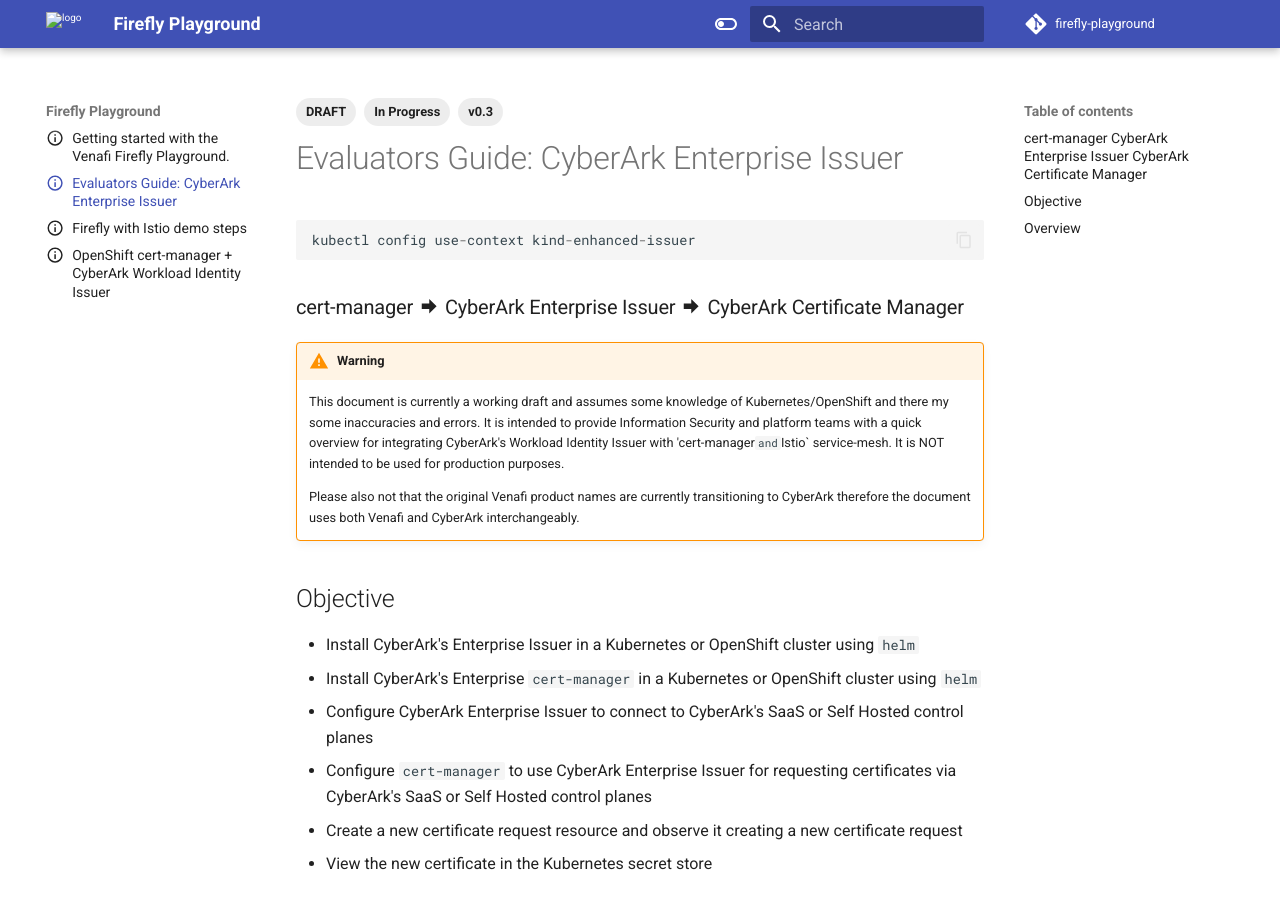
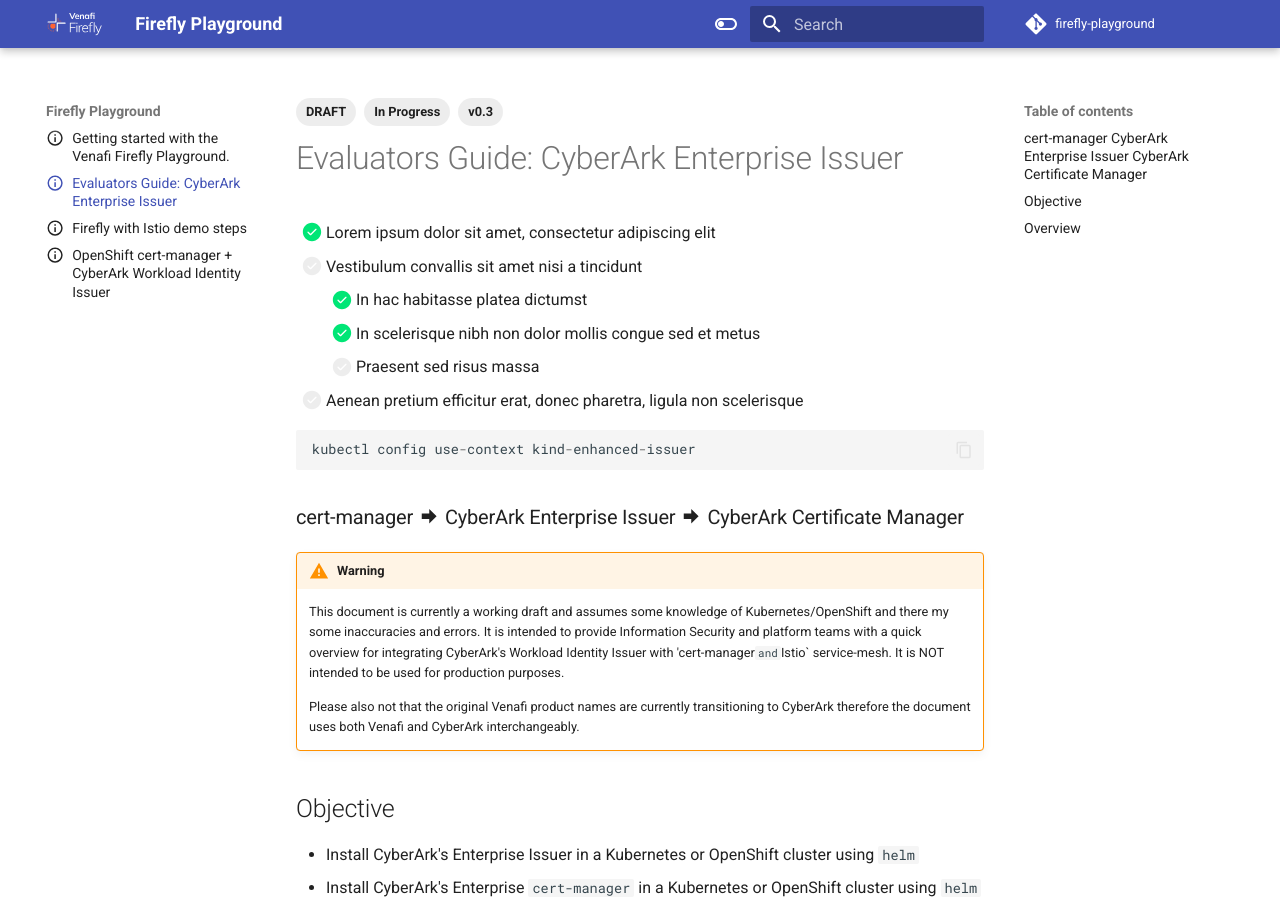
Before and after one commit to Venafi/firefly-playground, an MkDocs documentation site: the page built from docs/ei-quick-start.md, in a window 1280 px wide and 900 px high. Built offline with MkDocs 1.6.1 and Material for MkDocs 9.7.7, drawn with Linux system fonts in a browser that asks for light colours; comment, search, counter and statistics services are not loaded; the version menu is left out.

Commit message:
fixed issues

````diff
--- a/docs/ei-quick-start.md
+++ b/docs/ei-quick-start.md
@@ -7,6 +7,13 @@
 ---
 
 # Evaluators Guide: CyberArk Enterprise Issuer
+
+- [x] Lorem ipsum dolor sit amet, consectetur adipiscing elit
+- [ ] Vestibulum convallis sit amet nisi a tincidunt
+    * [x] In hac habitasse platea dictumst
+    * [x] In scelerisque nibh non dolor mollis congue sed et metus
+    * [ ] Praesent sed risus massa
+- [ ] Aenean pretium efficitur erat, donec pharetra, ligula non scelerisque
 
 ```sql
 kubectl config use-context kind-enhanced-issuer
--- a/mkdocs.yml
+++ b/mkdocs.yml
@@ -29,6 +29,9 @@
 copyright: Copyright &copy; 2025 CyberArk
 
 markdown_extensions:
+  - def_list
+  - pymdownx.tasklist:
+      custom_checkbox: true
   - pymdownx.emoji:
       emoji_index: !!python/name:material.extensions.emoji.twemoji
       emoji_generator: !!python/name:material.extensions.emoji.to_svg
````
Also changed, not shown: docs/assets/firefly-logo.svg (added), docs/assets/firefly-logo1.svg (added), docs/images/ei-tpp/image1.png (added), docs/images/ei-tpp/image2.png (added), docs/images/ei-tpp/image3.png (added), docs/images/ei-tpp/image4.png (added).
